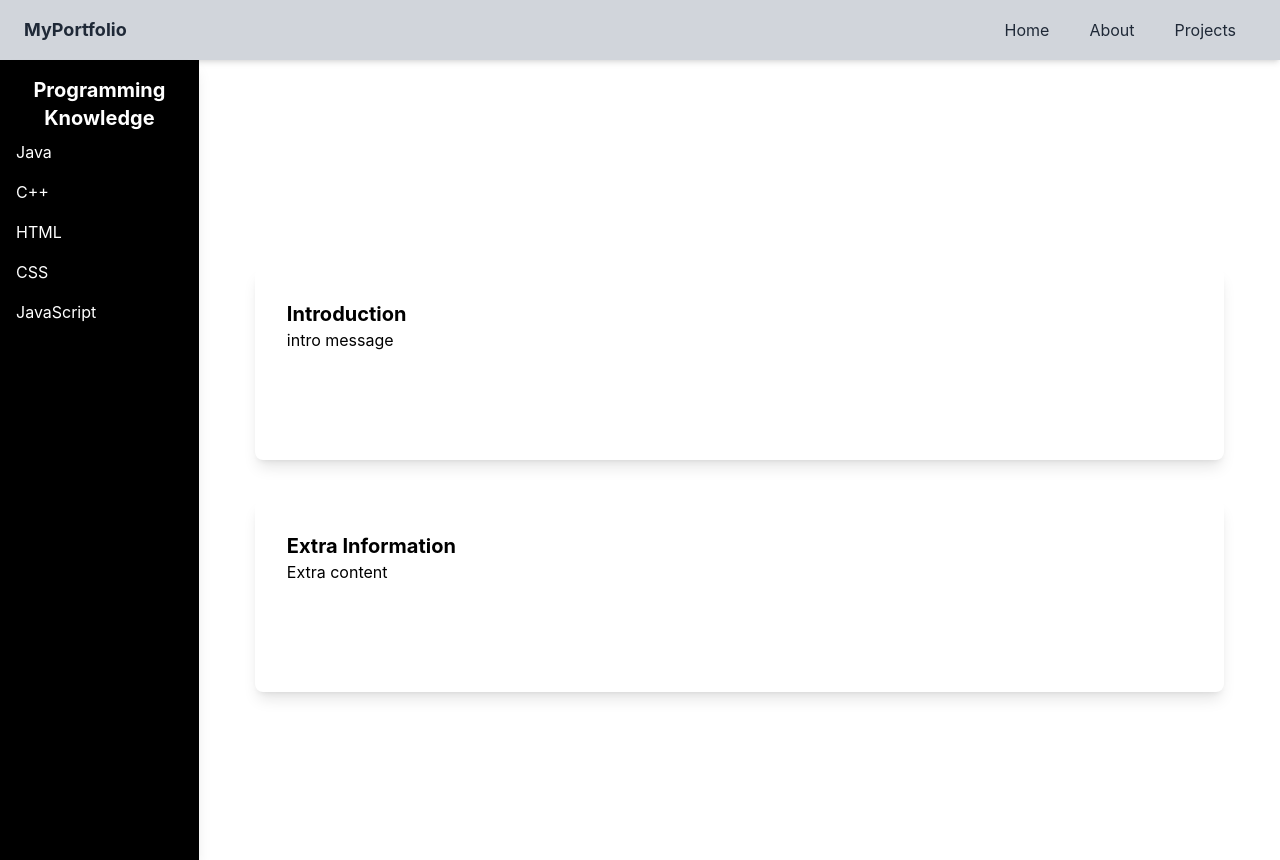
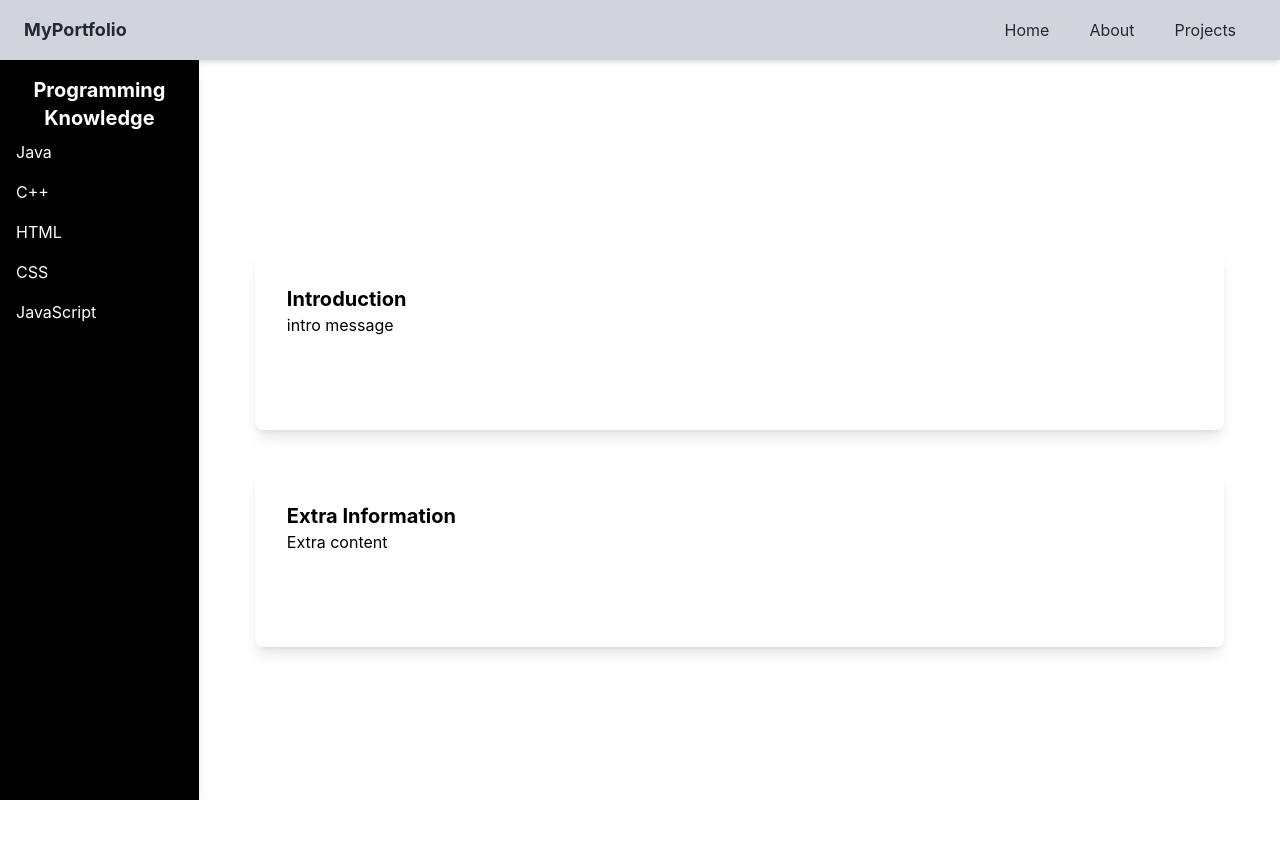
Before and after one commit to anursaidy/anursaidy.github.io, a React (Create React App) app in the folder portfolio-app/: page /about in a window 1280 px wide. After the commit the page ends 800 px from the top, so only its background shows below. Built offline with nearby package versions, Linux system fonts and the light colour scheme.

Commit message:
Fixed Scrolling in About Page

```diff
--- a/portfolio-app/src/About.js
+++ b/portfolio-app/src/About.js
@@ -2,7 +2,7 @@ import React from 'react';
 import matrixLL from './images/matrixLL.jpg'
 function About() {
     return (
-        <div className="flex min-h-screen">
+        <div className="flex h-[calc(100vh-60px)]">
             <div className="bg-black w-1/5 shadow-lg">
                 <div className="text-white p-4">
                     <h2 className="text-xl font-bold text-center">Programming Knowledge</h2>
```
